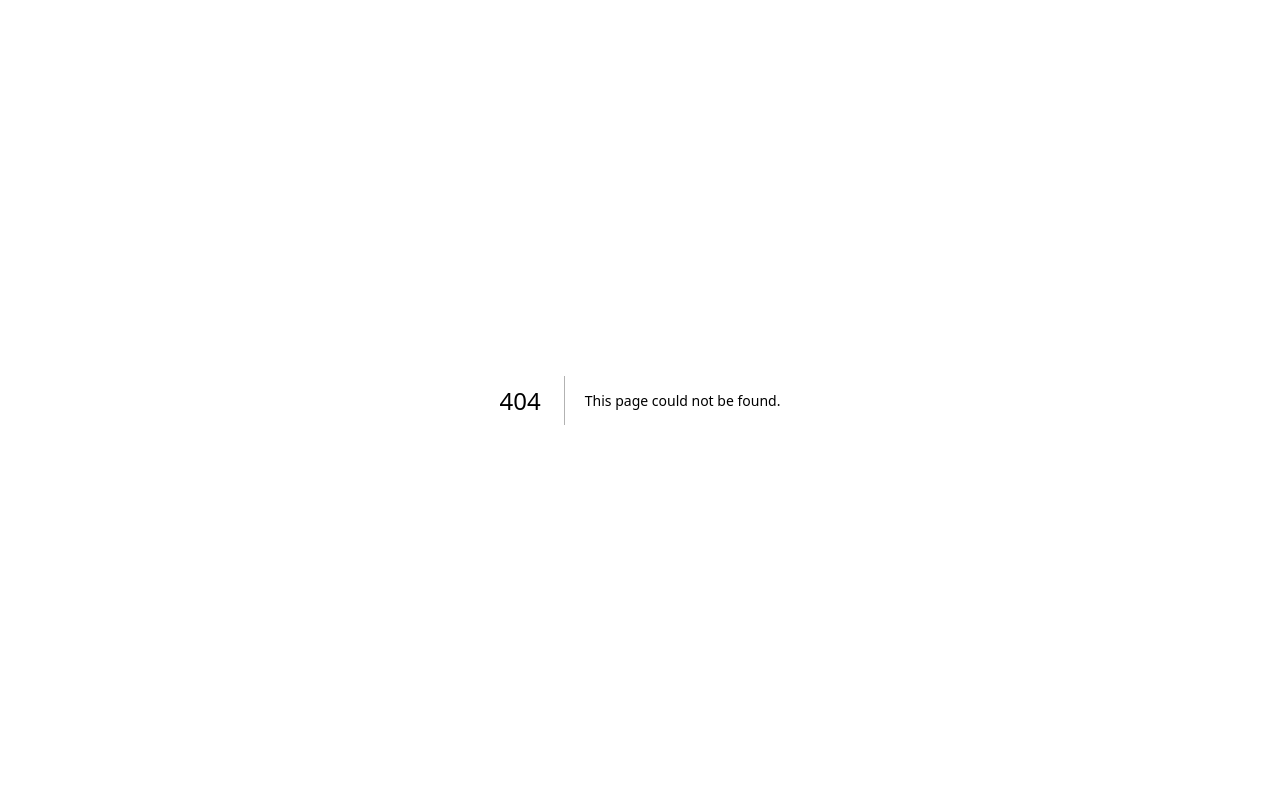
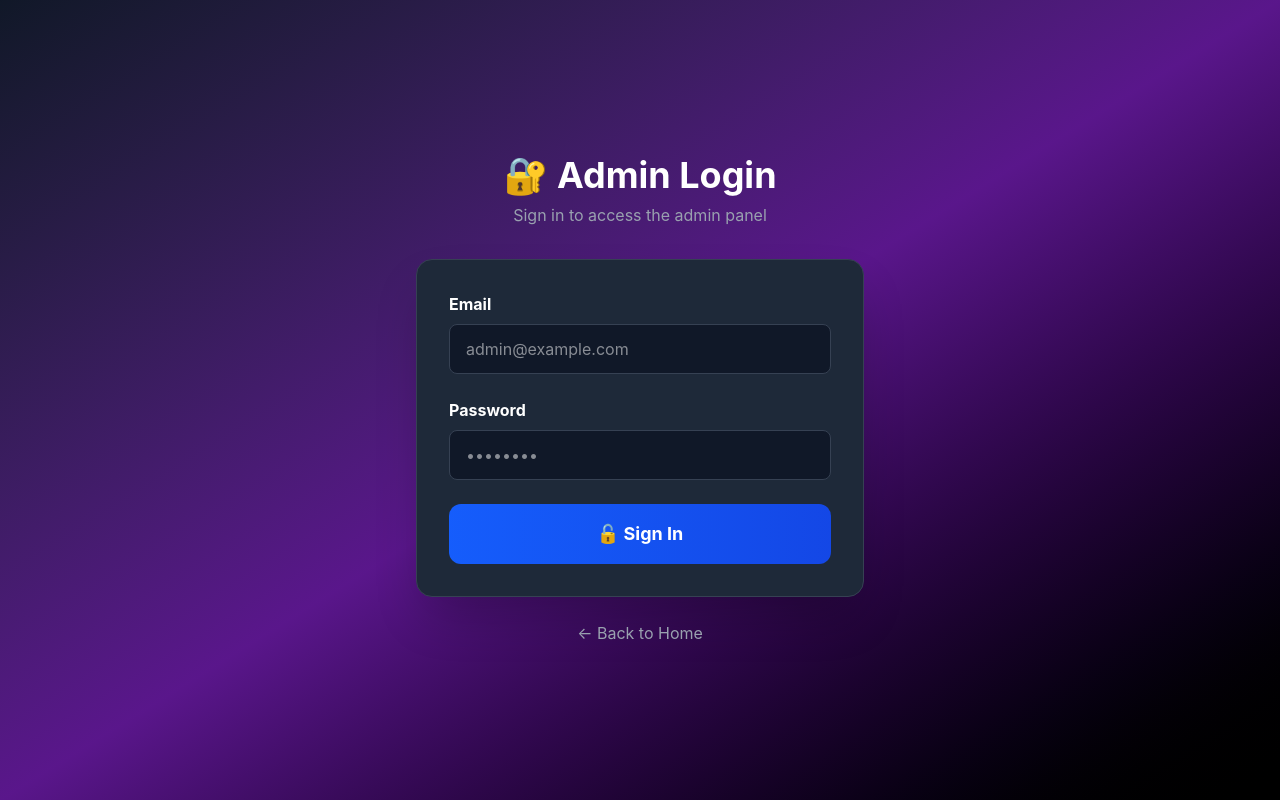
Before and after one commit to Rushigayake03/guess-the-frame, a Next.js app in the folder guess-the-frame/: page /admin/login in a window 1280 px wide. Before the commit this address had no page. Built offline with nearby package versions, Linux system fonts and the light colour scheme; no server answers.

Commit message:
added supabse authentication and login page for it

```diff
--- a/guess-the-frame/src/app/admin/frames/page.js
+++ b/guess-the-frame/src/app/admin/frames/page.js
@@ -4,6 +4,9 @@
 import { useState, useEffect } from 'react'
 import { supabase } from '@/lib/supabase'
 import Link from 'next/link'
+import AdminAuthGuard from '@/components/AdminAuthGuard'
+import AdminHeader from '@/components/AdminHeader'
+
 
 export default function ManageFramesPage() {
   const [frames, setFrames] = useState([])
@@ -119,7 +122,10 @@ export default function ManageFramesPage() {
   }
 
   return (
-    <div className="min-h-screen bg-gradient-to-br from-gray-900 via-purple-900 to-black p-8">
+    <AdminAuthGuard>
+      <div className="min-h-screen bg-gradient-to-br from-gray-900 via-purple-900 to-black p-8">
+        <AdminHeader />
+            <div className="min-h-screen bg-gradient-to-br from-gray-900 via-purple-900 to-black p-8">
       <div className="max-w-7xl mx-auto">
         {/* Header */}
         <div className="flex items-center justify-between mb-8">
@@ -303,5 +309,7 @@ export default function ManageFramesPage() {
         )}
       </div>
     </div>
+      </div>
+    </AdminAuthGuard>
   )
 }
--- /dev/null
+++ b/guess-the-frame/src/app/admin/login/page.js
@@ -0,0 +1,108 @@
+// src/app/admin/login/page.js
+'use client'
+
+import { useState } from 'react'
+import { useRouter } from 'next/navigation'
+import { signIn } from '@/lib/auth'
+import Link from 'next/link'
+
+export default function AdminLoginPage() {
+  const router = useRouter()
+  const [email, setEmail] = useState('')
+  const [password, setPassword] = useState('')
+  const [loading, setLoading] = useState(false)
+  const [error, setError] = useState('')
+
+  const handleLogin = async (e) => {
+    e.preventDefault()
+    setLoading(true)
+    setError('')
+
+    const { data, error: authError } = await signIn(email, password)
+
+    if (authError) {
+      setError(authError.message)
+      setLoading(false)
+      return
+    }
+
+    // Redirect to admin dashboard
+    router.push('/admin')
+    router.refresh()
+  }
+
+  return (
+    <div className="min-h-screen bg-gradient-to-br from-gray-900 via-purple-900 to-black flex items-center justify-center p-4">
+      <div className="max-w-md w-full">
+        {/* Header */}
+        <div className="text-center mb-8">
+          <h1 className="text-4xl font-bold text-white mb-2">
+            🔐 Admin Login
+          </h1>
+          <p className="text-gray-400">
+            Sign in to access the admin panel
+          </p>
+        </div>
+
+        {/* Login Form */}
+        <form onSubmit={handleLogin} className="bg-gray-800 rounded-2xl p-8 shadow-2xl border border-gray-700">
+          {/* Error Message */}
+          {error && (
+            <div className="mb-6 p-4 bg-red-500/20 border border-red-500 rounded-lg text-red-400">
+              {error}
+            </div>
+          )}
+
+          {/* Email */}
+          <div className="mb-6">
+            <label className="block text-white font-bold mb-2">
+              Email
+            </label>
+            <input
+              type="email"
+              value={email}
+              onChange={(e) => setEmail(e.target.value)}
+              placeholder="admin@example.com"
+              className="w-full px-4 py-3 bg-gray-900 border border-gray-700 rounded-lg text-white focus:border-blue-500 focus:ring-2 focus:ring-blue-500/20 outline-none"
+              required
+            />
+          </div>
+
+          {/* Password */}
+          <div className="mb-6">
+            <label className="block text-white font-bold mb-2">
+              Password
+            </label>
+            <input
+              type="password"
+              value={password}
+              onChange={(e) => setPassword(e.target.value)}
+              placeholder="••••••••"
+              className="w-full px-4 py-3 bg-gray-900 border border-gray-700 rounded-lg text-white focus:border-blue-500 focus:ring-2 focus:ring-blue-500/20 outline-none"
+              required
+            />
+          </div>
+
+          {/* Submit Button */}
+          <button
+            type="submit"
+            disabled={loading}
+            className="w-full bg-gradient-to-r from-blue-600 to-blue-700 hover:from-blue-500 hover:to-blue-600 disabled:from-gray-700 disabled:to-gray-700 disabled:cursor-not-allowed text-white font-bold py-4 px-8 rounded-xl text-lg transition-all transform hover:scale-105 active:scale-95"
+          >
+            {loading ? '⏳ Signing in...' : '🔓 Sign In'}
+          </button>
+        </form>
+
+        {/* Back to Home */}
+        <div className="text-center mt-6">
+          <Link
+            href="/"
+            className="text-gray-400 hover:text-white transition"
+          >
+            ← Back to Home
+          </Link>
+        </div>
+      </div>
+    </div>
+  )
+}
--- a/guess-the-frame/src/app/admin/packs/page.js
+++ b/guess-the-frame/src/app/admin/packs/page.js
@@ -4,6 +4,8 @@
 import { useState, useEffect } from 'react'
 import { supabase } from '@/lib/supabase'
 import Link from 'next/link'
+import AdminAuthGuard from '@/components/AdminAuthGuard'
+import AdminHeader from '@/components/AdminHeader'
 
 export default function ManagePacksPage() {
   const [packs, setPacks] = useState([])
@@ -129,7 +131,10 @@ export default function ManagePacksPage() {
   }
 
   return (
-    <div className="min-h-screen bg-gradient-to-br from-gray-900 via-purple-900 to-black p-8">
+    <AdminAuthGuard>
+      <div className="min-h-screen bg-gradient-to-br from-gray-900 via-purple-900 to-black p-8">
+        <AdminHeader />
+            <div className="min-h-screen bg-gradient-to-br from-gray-900 via-purple-900 to-black p-8">
       <div className="max-w-6xl mx-auto">
         {/* Header */}
         <div className="flex items-center justify-between mb-8">
@@ -340,5 +345,7 @@ export default function ManagePacksPage() {
         )}
       </div>
     </div>
+      </div>
+    </AdminAuthGuard>
   )
 }
--- a/guess-the-frame/src/app/admin/page.js
+++ b/guess-the-frame/src/app/admin/page.js
@@ -1,10 +1,15 @@
 // src/app/admin/page.js
 import Link from 'next/link'
+import AdminAuthGuard from '@/components/AdminAuthGuard'
+import AdminHeader from '@/components/AdminHeader'
 
 export default function AdminDashboard() {
   return (
+    <AdminAuthGuard>
       <div className="min-h-screen bg-gradient-to-br from-gray-900 via-purple-900 to-black p-8">
         <div className="max-w-6xl mx-auto">
+          <AdminHeader />
+
           {/* Header */}
           <div className="text-center mb-12">
             <h1 className="text-5xl font-bold text-white mb-4">
@@ -20,7 +25,7 @@ export default function AdminDashboard() {
             {/* Upload Frames */}
             <Link
               href="/admin/upload"
-            className="bg-gradient-to-br from-blue-600 to-blue-800 hover:from-blue-500 hover:to-blue-700 p-8 rounded-2xl transition-all transform hover:scale-105 shadow-2xl group"
+              className="relative bg-gradient-to-br from-blue-600 to-blue-800 hover:from-blue-500 hover:to-blue-700 p-8 rounded-2xl transition-all transform hover:scale-105 shadow-2xl group"
             >
               <div className="text-6xl mb-4">📤</div>
               <h2 className="text-2xl font-bold text-white mb-3">Upload Frames</h2>
@@ -33,7 +38,7 @@ export default function AdminDashboard() {
             {/* Manage Frames */}
             <Link
               href="/admin/frames"
-            className="bg-gradient-to-br from-purple-600 to-purple-800 hover:from-purple-500 hover:to-purple-700 p-8 rounded-2xl transition-all transform hover:scale-105 shadow-2xl group"
+              className="relative bg-gradient-to-br from-purple-600 to-purple-800 hover:from-purple-500 hover:to-purple-700 p-8 rounded-2xl transition-all transform hover:scale-105 shadow-2xl group"
             >
               <div className="text-6xl mb-4">🎬</div>
               <h2 className="text-2xl font-bold text-white mb-3">Manage Frames</h2>
@@ -46,7 +51,7 @@ export default function AdminDashboard() {
             {/* Manage Packs */}
             <Link
               href="/admin/packs"
-            className="bg-gradient-to-br from-green-600 to-green-800 hover:from-green-500 hover:to-green-700 p-8 rounded-2xl transition-all transform hover:scale-105 shadow-2xl group"
+              className="relative bg-gradient-to-br from-green-600 to-green-800 hover:from-green-500 hover:to-green-700 p-8 rounded-2xl transition-all transform hover:scale-105 shadow-2xl group"
             >
               <div className="text-6xl mb-4">📦</div>
               <h2 className="text-2xl font-bold text-white mb-3">Manage Packs</h2>
@@ -101,5 +106,6 @@ export default function AdminDashboard() {
           </div>
         </div>
       </div>
+    </AdminAuthGuard>
   )
 }
--- a/guess-the-frame/src/app/admin/upload/page.js
+++ b/guess-the-frame/src/app/admin/upload/page.js
@@ -4,6 +4,8 @@
 import { useState, useEffect } from 'react'
 import { supabase } from '@/lib/supabase'
 import Link from 'next/link'
+import AdminAuthGuard from '@/components/AdminAuthGuard'
+import AdminHeader from '@/components/AdminHeader'
 
 export default function AdminUploadPage() {
   const [tmdbId, setTmdbId] = useState('')
@@ -254,7 +256,10 @@ export default function AdminUploadPage() {
   }
 
   return (
-    <div className="min-h-screen bg-gradient-to-br from-gray-900 via-purple-900 to-black p-8">
+    <AdminAuthGuard>
+      <div className="min-h-screen bg-gradient-to-br from-gray-900 via-purple-900 to-black p-8">
+        <AdminHeader />
+            <div className="min-h-screen bg-gradient-to-br from-gray-900 via-purple-900 to-black p-8">
       <div className="max-w-4xl mx-auto">
         {/* Header */}
         <div className="text-center mb-12">
@@ -474,5 +479,7 @@ export default function AdminUploadPage() {
         </div>
       </div>
     </div>
+      </div>
+    </AdminAuthGuard>
   )
 }
--- a/guess-the-frame/src/app/page.js
+++ b/guess-the-frame/src/app/page.js
@@ -30,12 +30,11 @@ export default function Home() {
 
           {/* Admin Panel Button */}
           <Link
-            href="/admin/packs"
-            className="block bg-gradient-to-r from-red-600 to-red-700 hover:from-red-500 hover:to-red-600 text-white font-bold py-6 px-8 rounded-2xl text-2xl transition-all transform hover:scale-105 shadow-lg"
-          >
+            href="/admin"
+            className="block bg-gradient-to-r from-red-600 to-red-700 hover:from-red-500 hover:to-red-600 text-white font-bold py-6 px-8 rounded-2xl text-2xl transition-all transform hover:scale-105 shadow-lg">
             <div className="flex items-center justify-between">
-              <span>🔧 Admin Panel</span>
-              <span className="text-sm opacity-80">Manage Frames & Packs</span>
+              <span>🔐 Admin Panel</span>
+              <span className="text-sm opacity-80">Login Required</span>
             </div>
           </Link>
         </div>
--- /dev/null
+++ b/guess-the-frame/src/components/AdminAuthGuard.jsx
@@ -0,0 +1,56 @@
+// src/components/AdminAuthGuard.jsx
+'use client'
+
+import { useEffect, useState } from 'react'
+import { useRouter } from 'next/navigation'
+import { isAdmin, getUser } from '@/lib/auth'
+
+export default function AdminAuthGuard({ children }) {
+  const router = useRouter()
+  const [loading, setLoading] = useState(true)
+  const [authorized, setAuthorized] = useState(false)
+
+  useEffect(() => {
+    checkAuth()
+  }, [])
+
+  const checkAuth = async () => {
+    const user = await getUser()
+
+    if (!user) {
+      // Not logged in - redirect to login
+      router.push('/admin/login')
+      return
+    }
+
+    const admin = await isAdmin()
+
+    if (!admin) {
+      // Logged in but not admin - redirect to home
+      alert('Access denied. Admin privileges required.')
+      router.push('/')
+      return
+    }
+
+    // All checks passed
+    setAuthorized(true)
+    setLoading(false)
+  }
+
+  if (loading) {
+    return (
+      <div className="min-h-screen bg-gradient-to-br from-gray-900 via-purple-900 to-black flex items-center justify-center">
+        <div className="text-center">
+          <div className="animate-spin rounded-full h-16 w-16 border-t-4 border-b-4 border-blue-500 mx-auto mb-4"></div>
+          <p className="text-white text-xl">Verifying access...</p>
+        </div>
+      </div>
+    )
+  }
+
+  if (!authorized) {
+    return null // Will redirect
+  }
+
+  return <>{children}</>
+}
--- /dev/null
+++ b/guess-the-frame/src/components/AdminHeader.jsx
@@ -0,0 +1,56 @@
+// src/components/AdminHeader.jsx
+'use client'
+
+import { useState } from 'react'
+import { useRouter } from 'next/navigation'
+import { signOut, getUser } from '@/lib/auth'
+import { useEffect } from 'react'
+import Image from 'next/image'
+
+export default function AdminHeader() {
+  const router = useRouter()
+  const [user, setUser] = useState(null)
+
+  useEffect(() => {
+    loadUser()
+  }, [])
+
+  const loadUser = async () => {
+    const userData = await getUser()
+    setUser(userData)
+  }
+
+  const handleLogout = async () => {
+    if (confirm('Are you sure you want to logout?')) {
+      await signOut()
+      router.push('/admin/login')
+      router.refresh()
+    }
+  }
+
+  return (
+    <div className="bg-gray-800/50 backdrop-blur rounded-lg p-4 mb-8 flex items-center justify-between border border-gray-700">
+      <div className="flex items-center gap-3">
+        <div className="w-10 h-10 bg-blue-600 rounded-full flex items-center justify-center text-white font-bold overflow-hidden">
+          <Image
+            src="/images/admin.svg"
+            alt="Admin Profile"
+            width={40}
+            height={40}
+            className="w-full h-full object-cover"
+          />
+        </div>
+        <div>
+          <p className="text-white font-bold">Admin User</p>
+          <p className="text-gray-400 text-sm">{user?.email}</p>
+        </div>
+      </div>
+      <button
+        onClick={handleLogout}
+        className="bg-red-600 hover:bg-red-700 text-white font-bold py-2 px-4 rounded-lg transition"
+      >
+        🚪 Logout
+      </button>
+    </div>
+  )
+}
--- /dev/null
+++ b/guess-the-frame/src/lib/auth.js
@@ -0,0 +1,44 @@
+// src/lib/auth.js
+import { supabase } from './supabase'
+
+// Check if user is authenticated
+export async function getUser() {
+  const { data: { user }, error } = await supabase.auth.getUser()
+  return user
+}
+
+// Check if user is admin
+export async function isAdmin() {
+  const user = await getUser()
+  if (!user) return false
+
+  // Check if user exists in admins table
+  const { data, error } = await supabase
+    .from('admins')
+    .select('user_id')
+    .eq('user_id', user.id)
+    .single()
+
+  return !!data
+}
+
+// Sign in
+export async function signIn(email, password) {
+  const { data, error } = await supabase.auth.signInWithPassword({
+    email,
+    password
+  })
+  return { data, error }
+}
+
+// Sign out
+export async function signOut() {
+  const { error } = await supabase.auth.signOut()
+  return { error }
+}
+
+// Get session
+export async function getSession() {
+  const { data: { session } } = await supabase.auth.getSession()
+  return session
+}
```
Also changed, not shown: guess-the-frame/public/images/admin.svg (added). Lines whose indentation alone changed are shown as unchanged.
